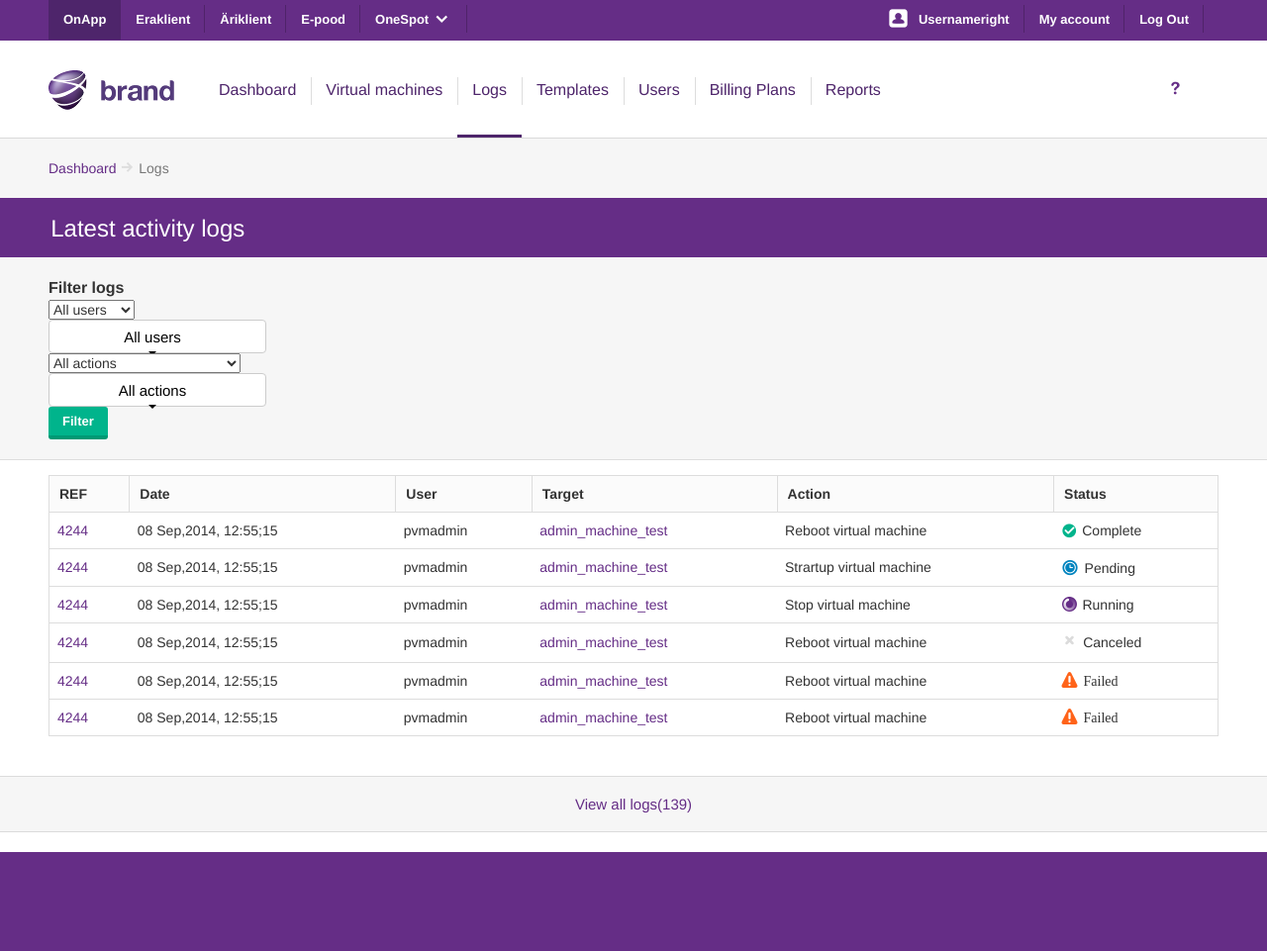
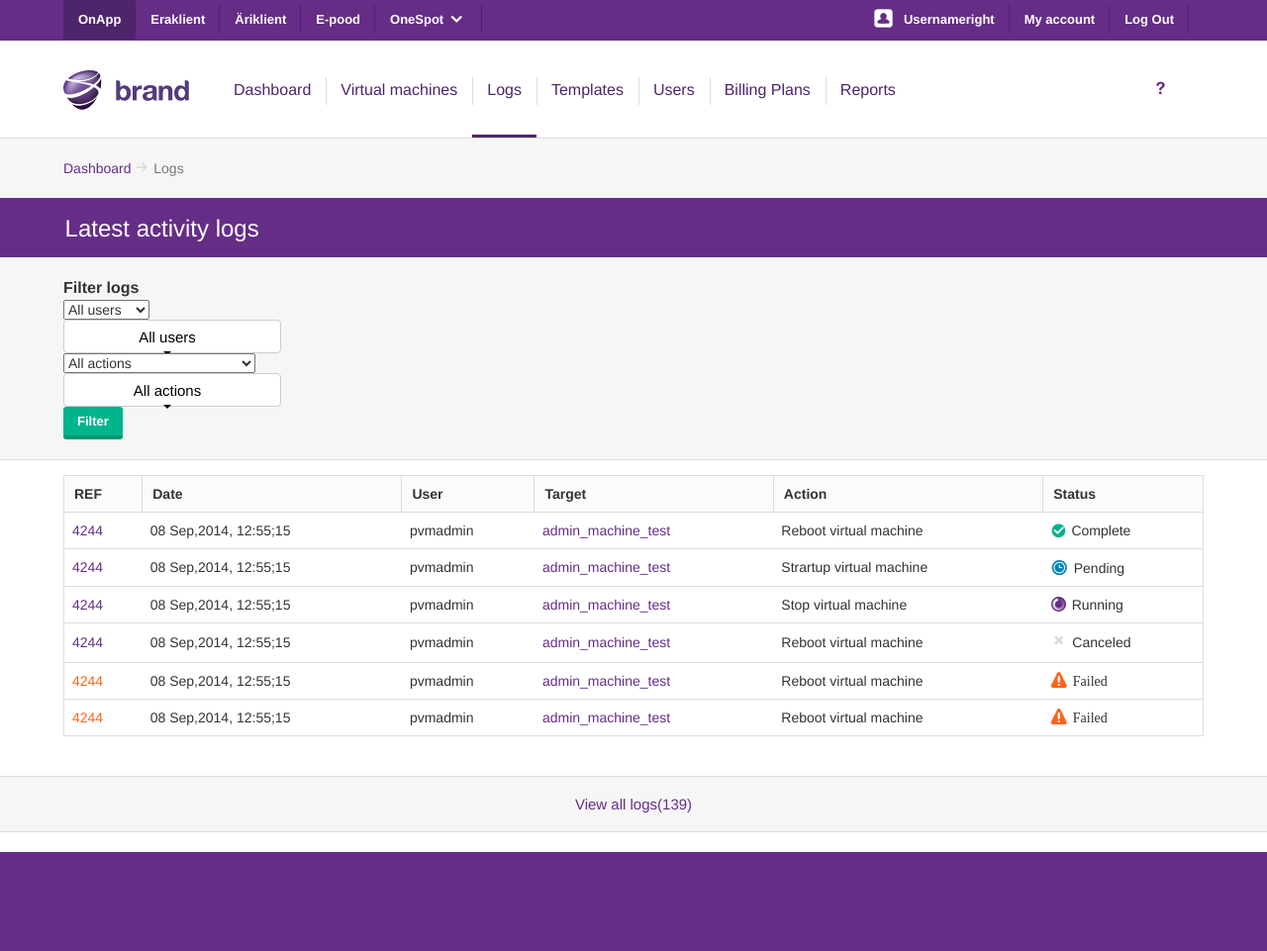
Before and after one commit to rdobrynin/front, a PHP site: page /logs.php in a window 1280 px wide. Shown: the whole page at 99% size. Run offline with PHP 8.4, Linux system fonts and the light colour scheme; style sheets or scripts are compiled from the project's sources; some libraries are stand-ins or nearby versions.

Commit message:
fixed layout

```diff
--- a/less/content.less
+++ b/less/content.less
@@ -102,6 +102,7 @@ button,button.btn.dropdown-toggle.selectpicker.btn-select {
   position: relative;
   float: left;
   width: 100%;
+  padding-left: 15px;
   h2 {
     color: @component-active-color;
     margin-left: 4%;
--- a/logs.php
+++ b/logs.php
@@ -17,7 +17,6 @@
 <!-- Main top navbar -->
 <div class="navbar hidden-xs " role="navigation" id="elion-common-nav">
   <div class="container-fluid">
-    <div class="row">
       <div class="navbar-header">
         <button type="button" class="navbar-toggle" data-toggle="collapse" data-target=".navbar-collapse">
           <span class="sr-only">Toggle navigation</span>
@@ -49,14 +48,12 @@
           <li><a href="#contact">Log Out</a></li>
         </ul>
       </div><!--/.nav-collapse -->
-    </div>
   </div>
 </div>
 
 <!--TOP NAV-->
 <div class="navbar" role="navigation" id="elion-top-nav">
   <div class="container-fluid">
-    <div class="row">
       <div class="navbar-header">
         <button type="button" class="navbar-toggle" data-toggle="collapse" data-target=".navbar-collapse">
           <span class="sr-only">Toggle navigation</span>
@@ -80,24 +77,20 @@
           <li><a class="help" href="#"><span class="ts-icon ts-icon-help"></span></a></li>
         </ul>
       </div><!--/.nav-collapse -->
-    </div>
   </div>
 </div>
 
 <!--breadcrumbs-->
 <div class="container-fluid">
- <div class="row">
    <div class="breadcrumbs">
      <a href="index.php">Dashboard&nbsp;</a><span class="ts-icon-breadcrumb-arrow"></span>Logs
    </div>
- </div>
 </div>
   <div class="legend">
               <h2>Latest activity logs</h2>
       </div>
 <div class="block">
   <div class="container-fluid">
-    <div class="row">
       <div class="control-group">
         <form class="form-inline" method="get">
           <label class="control-label">Filter logs</label>
@@ -115,11 +108,9 @@
           <button type="button" class="btn btn-sm">Filter</button>
         </form>
       </div>
-    </div>
   </div>
 </div>
 <div class="container-fluid wrapper">
-  <div class="row">
     <table class="table">
       <thead>
       <tr>
@@ -165,7 +156,7 @@
         <td><span class="ts-icon-delete status"></span>Canceled</td>
       </tr>
       <tr>
-        <td><a href="#">4244</a></td>
+        <td class="failed"><a href="#">4244</a></td>
         <td>08 Sep,2014, 12:55;15</td>
         <td>pvmadmin</td>
         <td><a href="#">admin_machine_test</a></td>
@@ -173,7 +164,7 @@
         <td><span class="icon-failed">Failed</span></td>
       </tr>
       <tr>
-        <td><a href="#">4244</a></td>
+        <td class="failed"><a href="#">4244</a></td>
         <td>08 Sep,2014, 12:55;15</td>
         <td>pvmadmin</td>
         <td><a href="#">admin_machine_test</a></td>
@@ -182,7 +173,6 @@
       </tr>
       </tbody>
     </table>
-  </div>
 </div>
 <div class="wrapper">
     <span class="view-all"><a href="#">View all logs(139)</a></span>
--- a/reports.php
+++ b/reports.php
@@ -17,7 +17,6 @@
 <!-- Main top navbar -->
 <div class="navbar hidden-xs " role="navigation" id="elion-common-nav">
   <div class="container-fluid">
-    <div class="row">
       <div class="navbar-header">
         <button type="button" class="navbar-toggle" data-toggle="collapse" data-target=".navbar-collapse">
           <span class="sr-only">Toggle navigation</span>
@@ -49,14 +48,12 @@
           <li><a href="#contact">Log Out</a></li>
         </ul>
       </div><!--/.nav-collapse -->
-    </div>
   </div>
 </div>
 
 <!--TOP NAV-->
 <div class="navbar" role="navigation" id="elion-top-nav">
   <div class="container-fluid">
-    <div class="row">
       <div class="navbar-header">
         <button type="button" class="navbar-toggle" data-toggle="collapse" data-target=".navbar-collapse">
           <span class="sr-only">Toggle navigation</span>
@@ -80,7 +77,6 @@
           <li><a class="help" href="#"><span class="ts-icon ts-icon-help"></span></a></li>
         </ul>
       </div><!--/.nav-collapse -->
-    </div>
   </div>
 </div>
 
```
Also changed, not shown: billing_plans.php (+2 -6 lines), index.php (+0 -16 lines), templates.php (+3 -6 lines), users.php (+3 -6 lines), vm.php (+3 -6 lines).
